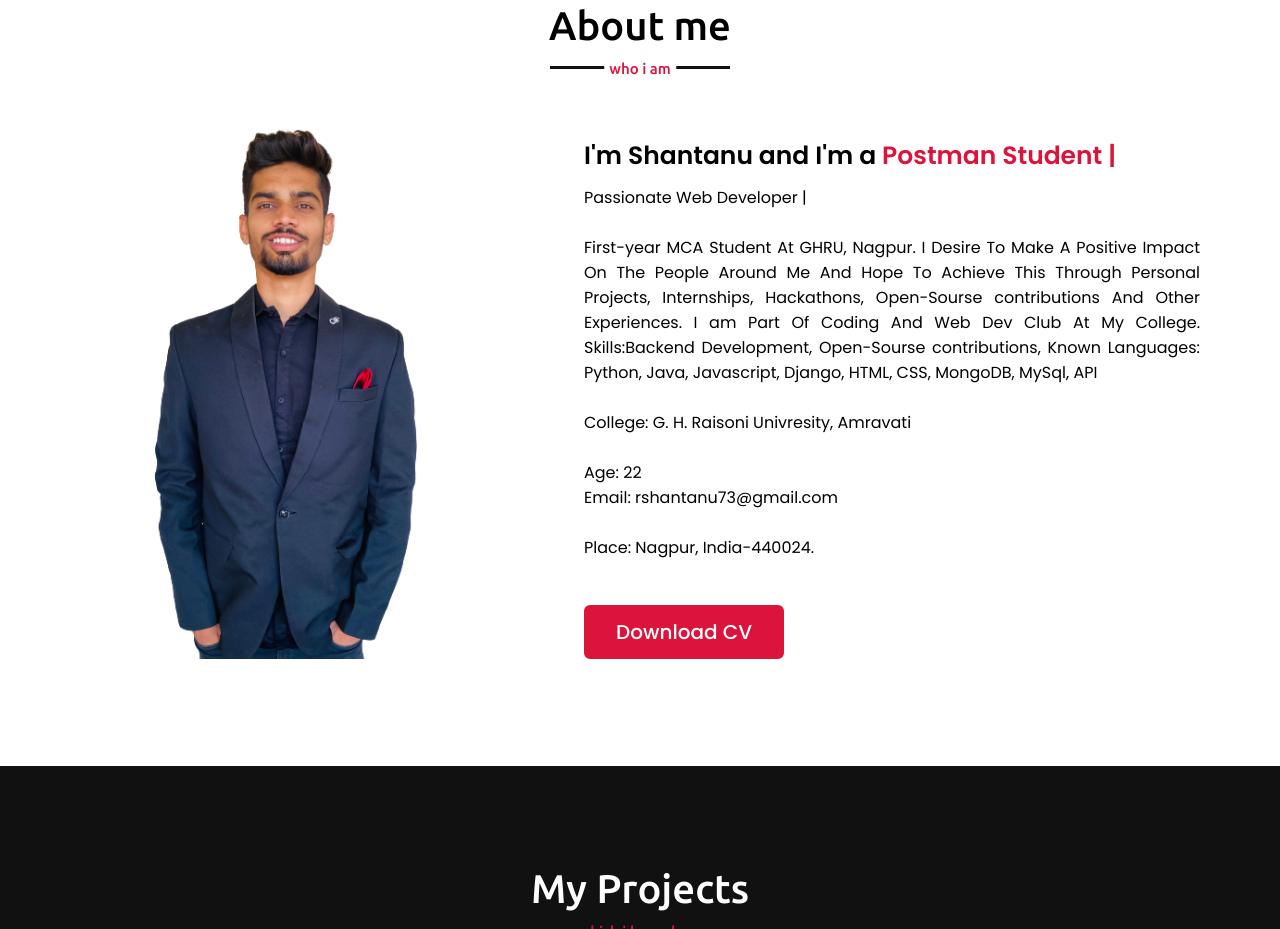
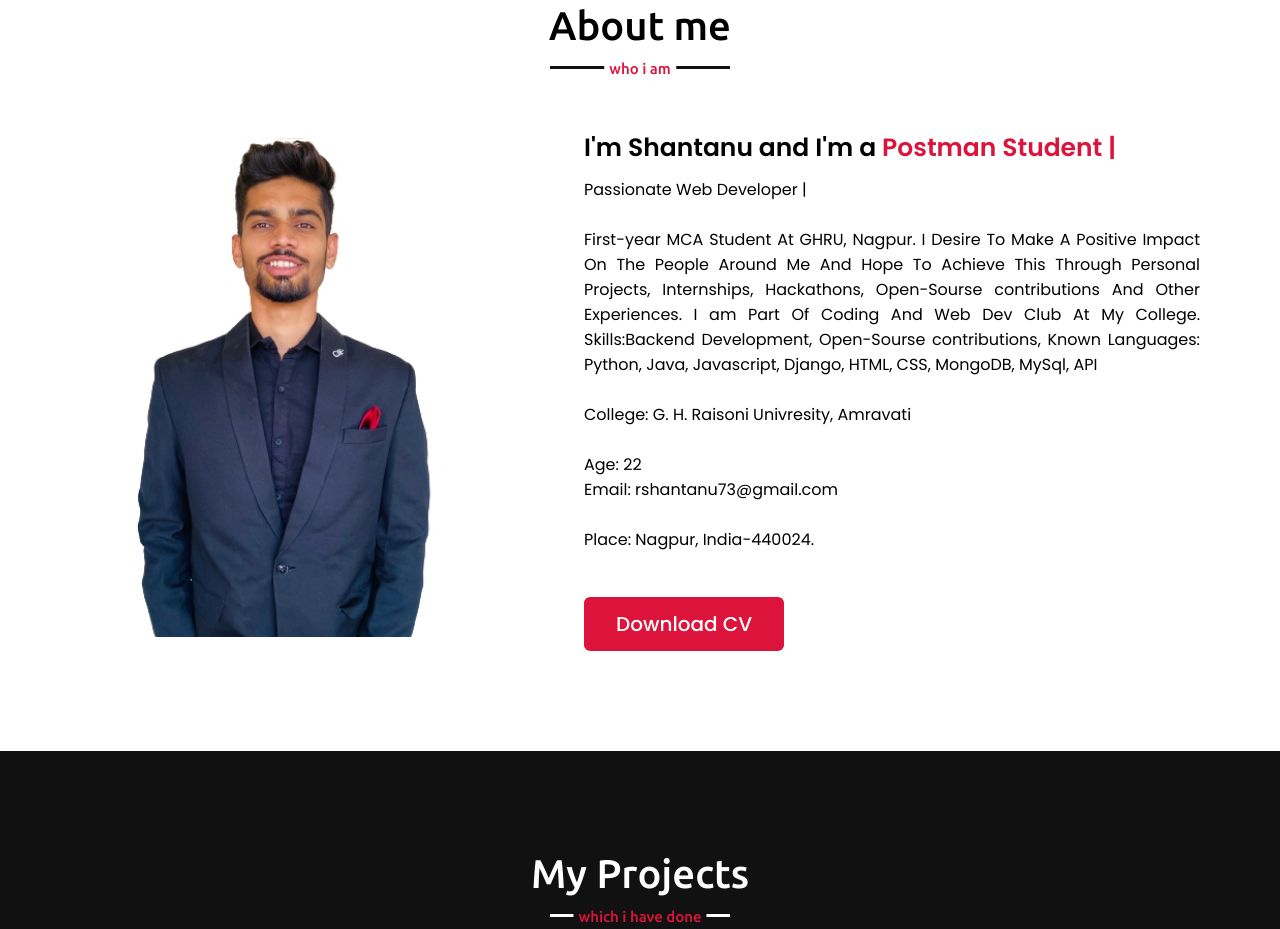
Before and after one commit to s4shantanu/Portfolio, a plain HTML site: page index.html in a window 1280 px wide. Shown: the part 897-1826 px from the top of the page. Drawn offline with nearby package versions, Linux system fonts and the light colour scheme.

```diff
--- a/index.html
+++ b/index.html
@@ -57,7 +57,7 @@
             <h2 class="title">About me</h2>
             <div class="about-content">
                 <div class="column left">
-                    <img src="images/smile.png" alt="">
+                    <img src="images/smile.jpg" alt="">
                 </div>
                 <div class="column right">
                     <div class="text">I'm Shantanu and I'm a <span class="typing-2"></span></div>
--- a/style.css
+++ b/style.css
@@ -221,7 +221,7 @@ section .title::after{
     width: 45%;
 }
 .about .about-content .left img{
-    height: 530px;
+    height: 500px;
     width: 400px;
     object-fit: cover;
     border-radius: 6px;
```
Also changed, not shown: images/smile.jpg (added), images/smile.png (deleted).
